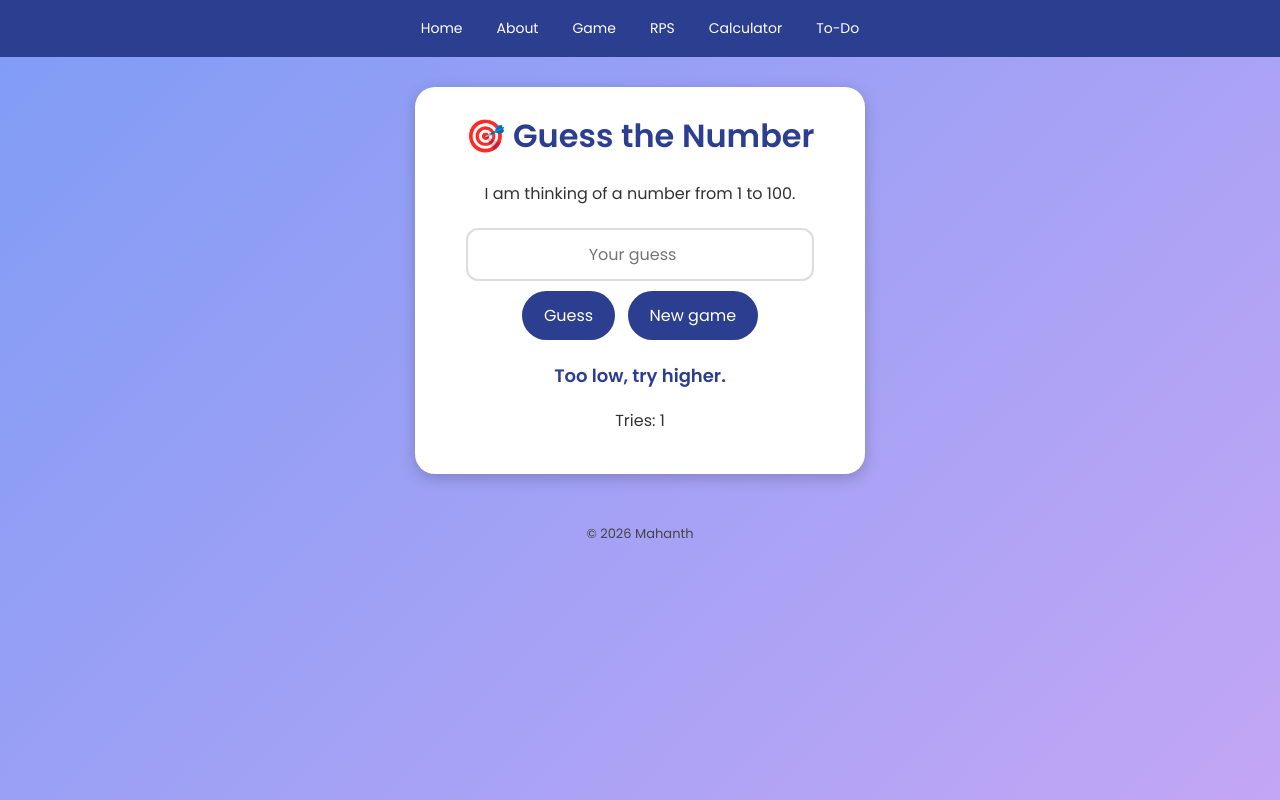
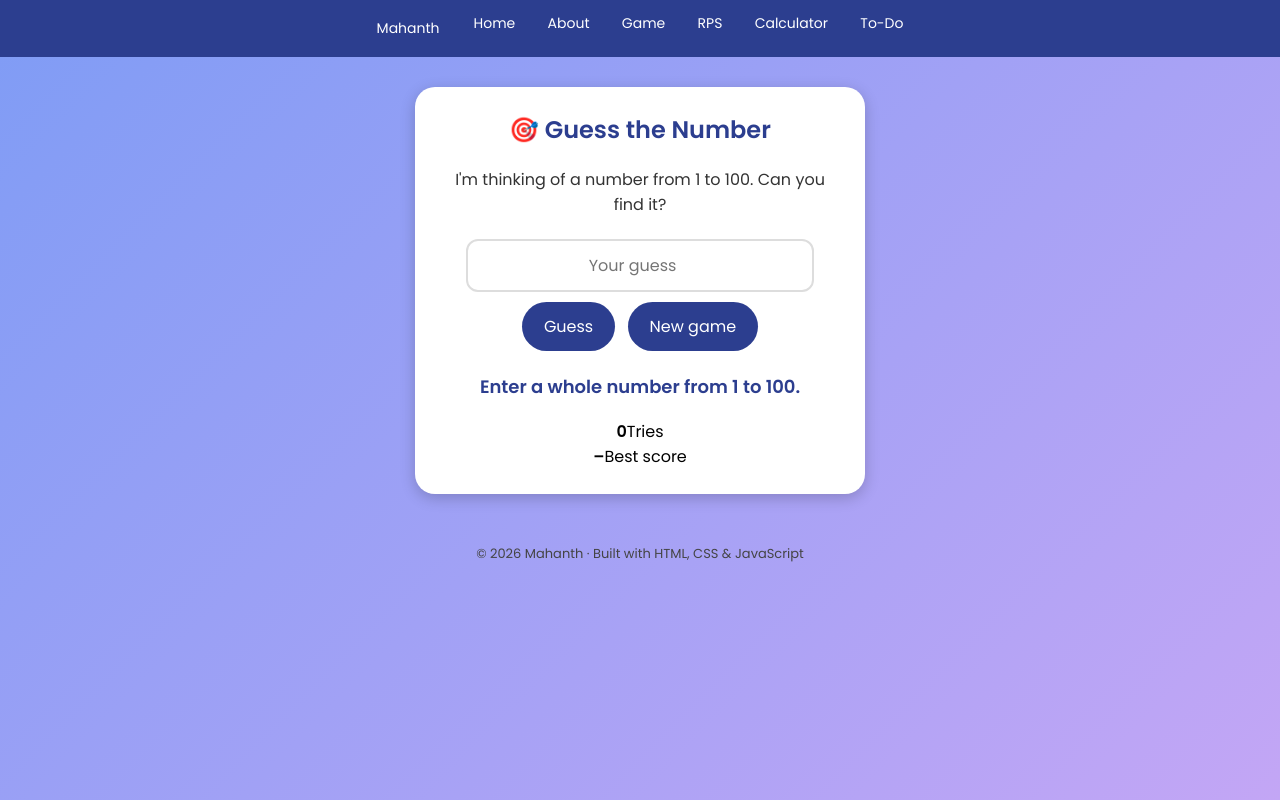
Before and after one commit to puppalamahanth-sys/puppalamahanth.github.io, a plain HTML site: page game.html in a window 1280 px wide. Both pictures are taken after a click on the button "Guess". Drawn offline with Linux system fonts and the light colour scheme.

Commit message:
Update game.html

```diff
--- a/game.html
+++ b/game.html
@@ -1,5 +1,5 @@
 <!DOCTYPE html>
-<html>
+<html lang="en">
 <head>
 <meta charset="UTF-8">
 <meta name="viewport" content="width=device-width, initial-scale=1">
@@ -8,51 +8,110 @@
 </head>
 <body>
 
-<div class="navbar">
+<nav class="navbar">
+  <a class="brand" href="index.html">Mahanth</a>
+  <div class="nav-links">
     <a href="index.html">Home</a>
     <a href="about.html">About</a>
-  <a href="game.html">Game</a>
+    <a href="game.html" class="active">Game</a>
     <a href="rps.html">RPS</a>
     <a href="calc.html">Calculator</a>
     <a href="todo.html">To-Do</a>
   </div>
+</nav>
 
-<div class="card">
+<main>
+  <section class="card">
     <h1>🎯 Guess the Number</h1>
-  <p>I am thinking of a number from 1 to 100.</p>
-  <input id="guess" type="number" placeholder="Your guess">
-  <br>
-  <button onclick="check()">Guess</button>
-  <button onclick="newGame()">New game</button>
+    <p>I'm thinking of a number from 1 to 100. Can you find it?</p>
+    <input id="guess" type="number" min="1" max="100" inputmode="numeric" placeholder="Your guess">
+    <div class="btn-row">
+      <button id="guessBtn" onclick="check()">Guess</button>
+      <button class="secondary" onclick="newGame()">New game</button>
+    </div>
     <p class="result" id="result"></p>
-  <p id="tries">Tries: 0</p>
+    <div class="stats">
+      <div class="stat"><strong id="tries">0</strong><span>Tries</span></div>
+      <div class="stat"><strong id="best">–</strong><span>Best score</span></div>
     </div>
+  </section>
+</main>
+
+<footer class="footer">© 2026 Mahanth · Built with HTML, CSS &amp; JavaScript</footer>
 
 <script>
-let secret = Math.floor(Math.random() * 100) + 1;
-let tries = 0;
-function check() {
-  let g = Number(document.getElementById("guess").value);
-  let r = document.getElementById("result");
-  tries++;
-  document.getElementById("tries").innerText = "Tries: " + tries;
-  if (g === secret) {
-    if (tries <= 5) { r.innerText = "Amazing! You won in " + tries + " tries!"; }
-    else { r.innerText = "Correct! You win!"; }
-  }
-  else if (g < secret) { r.innerText = "Too low, try higher."; }
-  else { r.innerText = "Too high, try lower."; }
-}
+const input = document.getElementById("guess");
+const result = document.getElementById("result");
+const guessBtn = document.getElementById("guessBtn");
+
+let secret, tries, gameOver;
+let best = Number(localStorage.getItem("bestScore")) || null;
+
 function newGame() {
   secret = Math.floor(Math.random() * 100) + 1;
   tries = 0;
-  document.getElementById("tries").innerText = "Tries: 0";
-  document.getElementById("result").innerText = "";
-  document.getElementById("guess").value = "";
+  gameOver = false;
+  input.value = "";
+  input.disabled = false;
+  guessBtn.disabled = false;
+  showResult("Make your first guess!", "");
+  updateStats();
 }
+
+function check() {
+  if (gameOver) return;
+
+  const g = parseInt(input.value, 10);
+  if (isNaN(g) || g < 1 || g > 100) {
+    showResult("Enter a whole number from 1 to 100.", "lose");
+    return;
+  }
+
+  tries++;
+
+  if (g === secret) {
+    gameOver = true;
+    input.disabled = true;
+    guessBtn.disabled = true;
+
+    let msg;
+    if (tries === 1) msg = "First try! Incredible! 🤯";
+    else if (tries <= 5) msg = "Amazing! You got it in " + tries + " tries! 🎉";
+    else msg = "Correct! You got it in " + tries + " tries.";
+
+    if (best === null || tries < best) {
+      best = tries;
+      localStorage.setItem("bestScore", best);
+      msg += " New best!";
+    }
+    showResult(msg, "win");
+  } else if (g < secret) {
+    showResult(g + " is too low. Go higher ⬆️", "");
+  } else {
+    showResult(g + " is too high. Go lower ⬇️", "");
+  }
+
+  input.value = "";
+  updateStats();
+}
+
+function showResult(text, type) {
+  result.textContent = text;
+  result.className = "result " + type;
+}
+
+function updateStats() {
+  document.getElementById("tries").textContent = tries;
+  document.getElementById("best").textContent = best === null ? "–" : best;
+}
+
+// Press Enter to guess
+input.addEventListener("keydown", function (e) {
+  if (e.key === "Enter") check();
+});
+
+newGame();
 </script>
-
-<div class="footer">© 2026 Mahanth</div>
 
 </body>
 </html>
```
Lines whose indentation alone changed are shown as unchanged.
